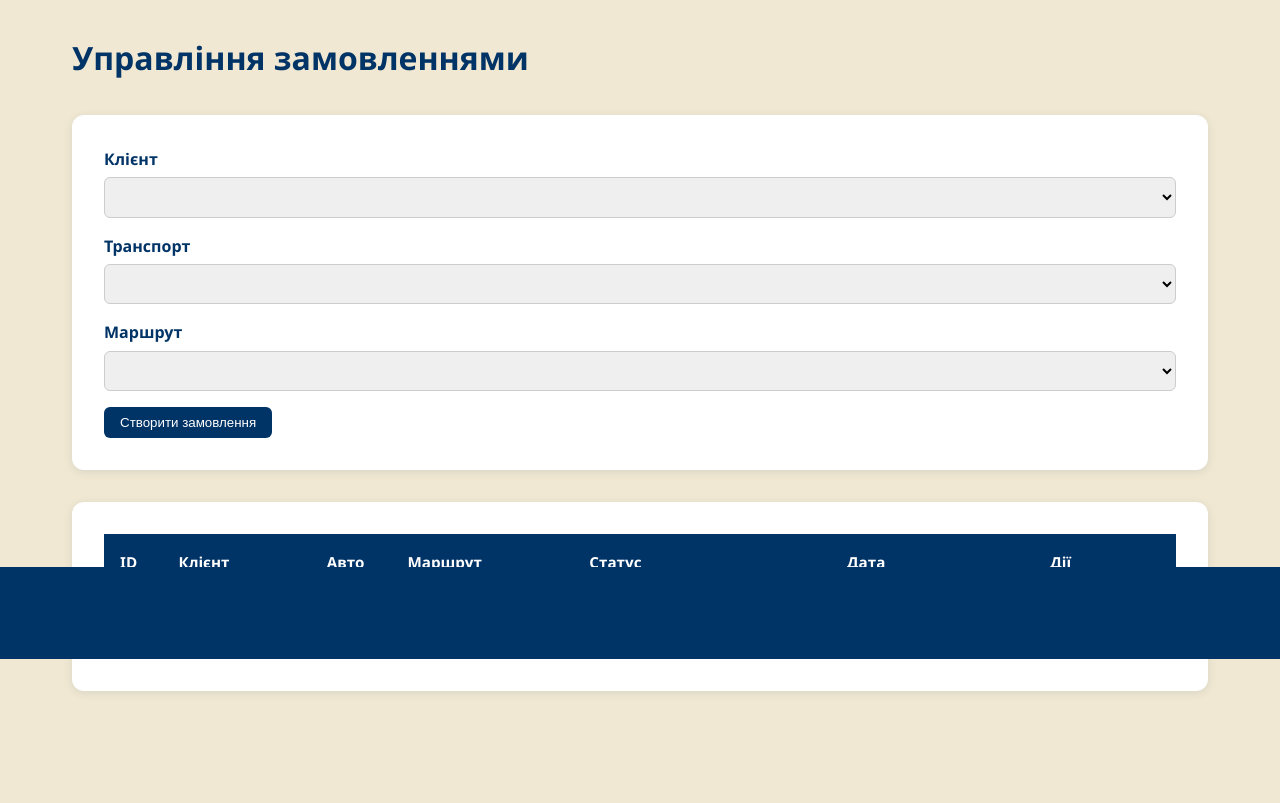
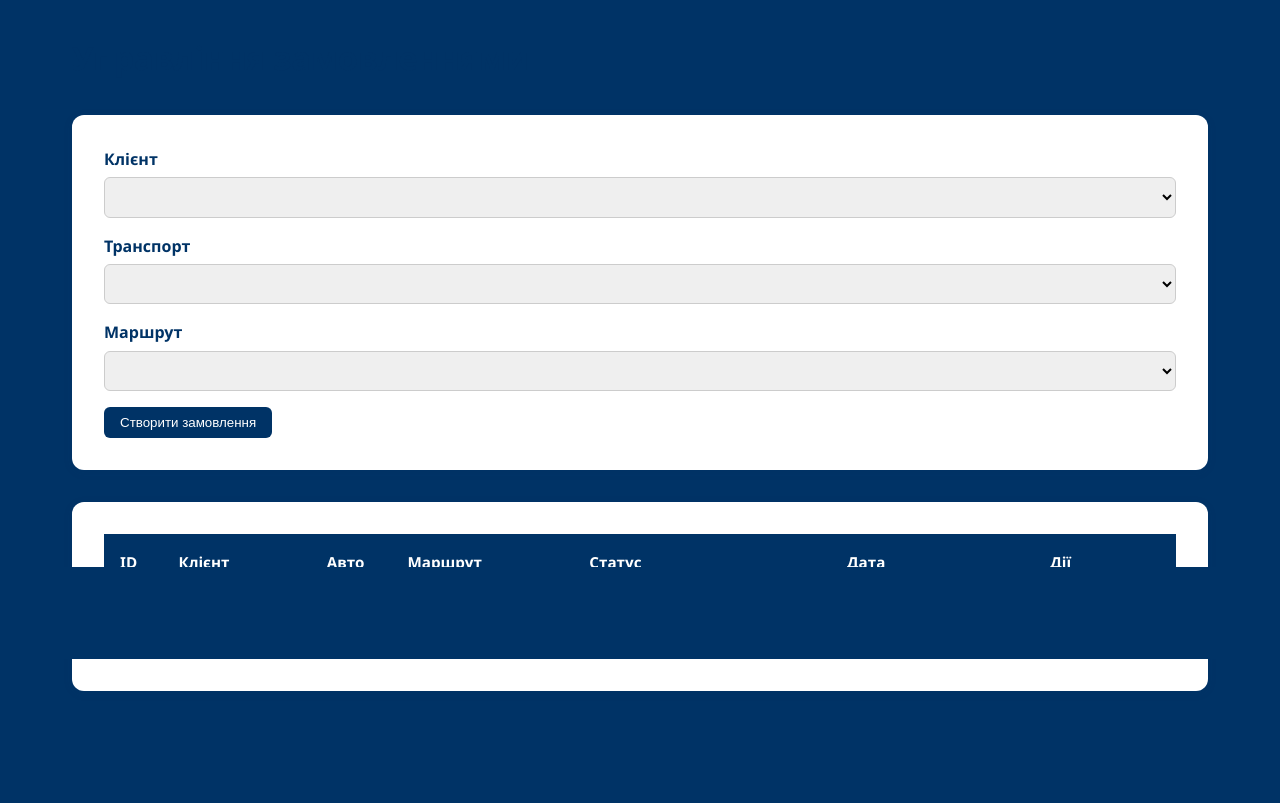
Before and after one commit to KhIIvanna/first_project, a Flask app: page /orders in a window 1280 px wide. Shown: the part 141-944 px from the top of the page. Run offline with Flask 3, Linux system fonts and the light colour scheme; a database or web service that is not in the repository returns one stand-in record (values such as "Sample title"); some libraries are stand-ins or nearby versions.

Commit message:
New changes

```diff
--- a/transport_app/static/style.css
+++ b/transport_app/static/style.css
@@ -6,7 +6,7 @@
 
 body {
     font-family: 'Segoe UI', Tahoma, sans-serif;
-    background-color: #f0e8d2;
+    background-color: #003366;
     color: #003366;
     line-height: 1.6;
     padding-bottom: 80px;
@@ -21,6 +21,8 @@ body {
     justify-content: space-between;
     align-items: center;
     position: static;
+    width: 100%;
+    box-sizing: border-box;
 }
 
 .nav-brand {
```
